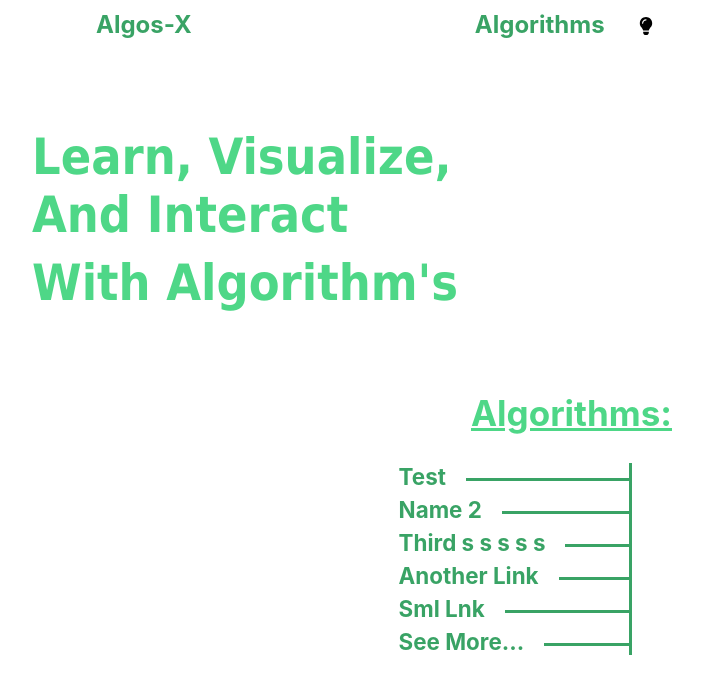
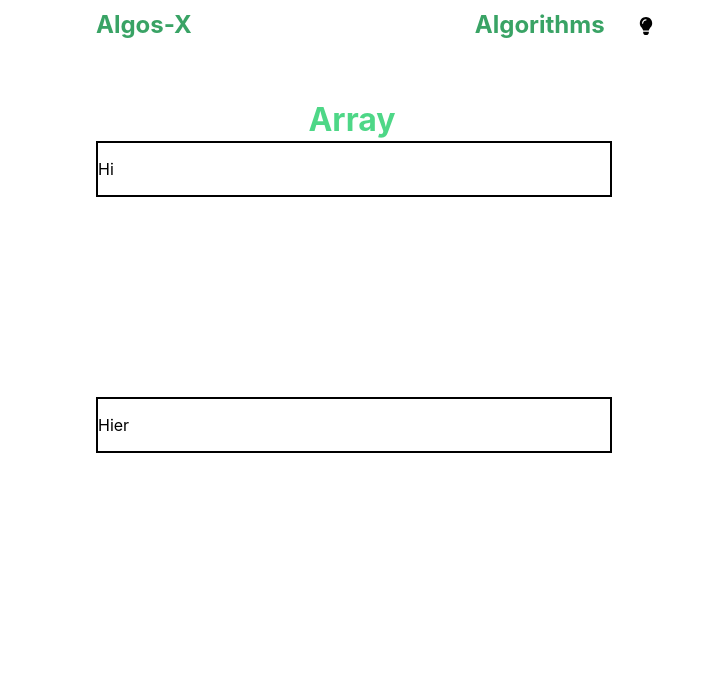
Before and after one commit to JoshBergman/Algorithms-Explained, a React (Create React App) app: page /array in a window 1280 px wide. Before the commit this address led to /. Shown: the top 694 px of the page, without its empty margins (288-991 px from the left). Built offline with nearby package versions, Linux system fonts and the light colour scheme.

Commit message:
Page template essientials

```diff
--- a/src/App.tsx
+++ b/src/App.tsx
@@ -7,6 +7,8 @@ import { StyleContext } from './Store/ThemeContext';
 import Landing from './Pages/Landing/Landing'; //TODO Switch to lazy loading once dynamic imports are added
 import Algorithms from './Pages/Landing/Algorithms';
 import Header from './Components/UI/PageComponents/Header/Header';
+
+import Array from './Pages/Algorithms/Data-Structures/Array';
 
 // TODO Replace loading placeholder with actual loading spinner
 
@@ -26,8 +28,8 @@ function App() {
          element={<Algorithms />}
         />
         <Route
-         path="/test"
-         element={<p>Test page</p>}
+         path="/array"
+         element={<Array />}
         />
         <Route
          path="*"
--- /dev/null
+++ b/src/Components/UI/PageComponents/AlgoPageTemplate/AlgoPageTemplate.module.css
@@ -0,0 +1,26 @@
+.alignmentContainer {
+    width: 40%;
+    height: fit-content;
+    margin: 100px auto;
+}
+
+.algoContainer {
+    border: 2px solid;
+    width: 100%;
+    height: fit-content;
+}
+
+.wordsContainer {
+    border: 2px solid;
+
+    width: 100%;
+    height: fit-content;
+
+    margin-top: 200px;
+}
+
+.title {
+    font-size: xx-large;
+    text-align: center;
+    margin: 2px;
+}
--- /dev/null
+++ b/src/Components/UI/PageComponents/AlgoPageTemplate/AlgoPageTemplate.tsx
@@ -0,0 +1,26 @@
+import React, { useContext } from 'react';
+import { StyleContext } from '../../../../Store/ThemeContext';
+
+import styles from './AlgoPageTemplate.module.css';
+
+interface IAlgoProps {
+    algo: React.ReactNode;
+    children: React.ReactNode;
+    title: string;
+}
+
+export default function AlgoPageTemplate({algo, children, title}: IAlgoProps) {
+    const styleCTX = useContext(StyleContext).theme;
+
+    const borderColor = {
+        "borderColor" : styleCTX.text1.color
+    };
+
+  return (
+    <div className={styles.alignmentContainer}>
+        <h1 className={styles.title} style={styleCTX.logoText1}>{title}</h1>
+        <div className={styles.algoContainer} style={borderColor}>{algo}</div>
+        <div className={styles.wordsContainer} style={borderColor}>{children}</div>
+    </div>
+  );
+}
--- a/src/Components/UI/PageResources/DarkMode/DarkModeButton.module.css
+++ b/src/Components/UI/PageResources/DarkMode/DarkModeButton.module.css
@@ -11,5 +11,5 @@
 .moon {
     font-size: large;
 
-    transition: all 0.4s ease-in-out;
+    transition: all 0.3s ease-in-out;
 }
--- a/src/Components/UI/PageResources/DarkMode/DarkModeButton.tsx
+++ b/src/Components/UI/PageResources/DarkMode/DarkModeButton.tsx
@@ -1,5 +1,5 @@
 import React, { useContext, useState } from 'react';
-import { BsFillSunFill, BsFillMoonFill } from 'react-icons/bs';
+import { BsFillMoonFill } from 'react-icons/bs';
 import { FaLightbulb } from 'react-icons/fa';
 
 import styles from './DarkModeButton.module.css';
@@ -21,14 +21,14 @@ export default function DarkModeButton() {
     };
 
     const animateChange = (newState: boolean) => {
-      setCurrTransform(360);
+      setCurrTransform(180);
 
       setTimeout(() => {
         setIsLight(newState);
         setTimeout(() => {
           setCurrTransform(0);
-        }, 30)
-      }, 380);
+        }, 15)
+      }, 190);
     };
 
     const animationStyle = {
--- /dev/null
+++ b/src/Pages/Algorithms/Data-Structures/Array.tsx
@@ -0,0 +1,12 @@
+import React from 'react';
+import AlgoPageTemplate from '../../../Components/UI/PageComponents/AlgoPageTemplate/AlgoPageTemplate';
+
+export default function Array() {
+  return (
+    <AlgoPageTemplate algo={<p>Hi</p>} title="Array">
+        <React.Fragment>
+            <p>Hier</p>
+        </React.Fragment>
+    </AlgoPageTemplate>
+  );
+}
--- a/src/Store/LinksContext.tsx
+++ b/src/Store/LinksContext.tsx
@@ -24,11 +24,11 @@ export const LinksProvider = ({children}:IProviderProps) => {
 
     //if the quantity of links becomes more than we want on landing page make another list of 'featured links' for use on landing page
     const currLinks: Links = {
-        links: [["Test", "/test", "Pathfinding"], ["Name 2", "/test", "Sorting"], ["Third s s s s s ", "/test", "Data Structure"], ["Another Link", "/test", "Optimization"], ["Sml Lnk", "/test", "Measuring"], ["Go Home", "/", "Return Link"]]
+        links: [["Test", "/test", "Pathfinding"], ["Name 2", "/test", "Sorting"], ["Array", "/array", "Data Structure"], ["Another Link", "/test", "Optimization"], ["Sml Lnk", "/test", "Measuring"], ["Go Home", "/", "Return Link"]]
     };
 
     const featuredLinks: Links = {
-        links: [["Test", "/test", "Pathfinding"], ["Name 2", "/test", "Sorting"], ["Third s s s s s ", "/test", "Data Structure"], ["Another Link", "/test", "Optimization"], ["Sml Lnk", "/test", "Measuring"], ["See More...", "/algorithms", ""]]
+        links: [["Test", "/test", "Pathfinding"], ["Name 2", "/test", "Sorting"], ["Array", "/array", "Data Structure"], ["Another Link", "/test", "Optimization"], ["Sml Lnk", "/test", "Measuring"], ["See More...", "/algorithms", ""]]
     }
 
     const links = {
```
